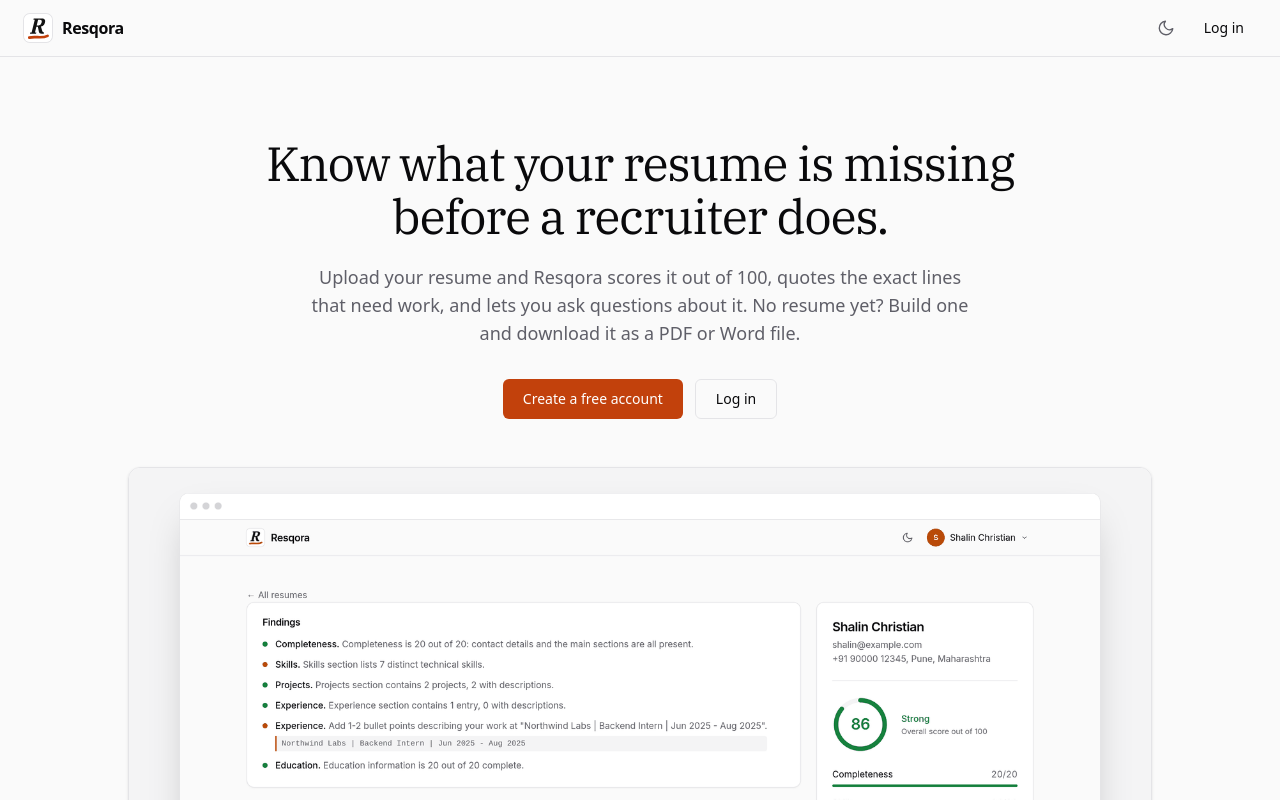
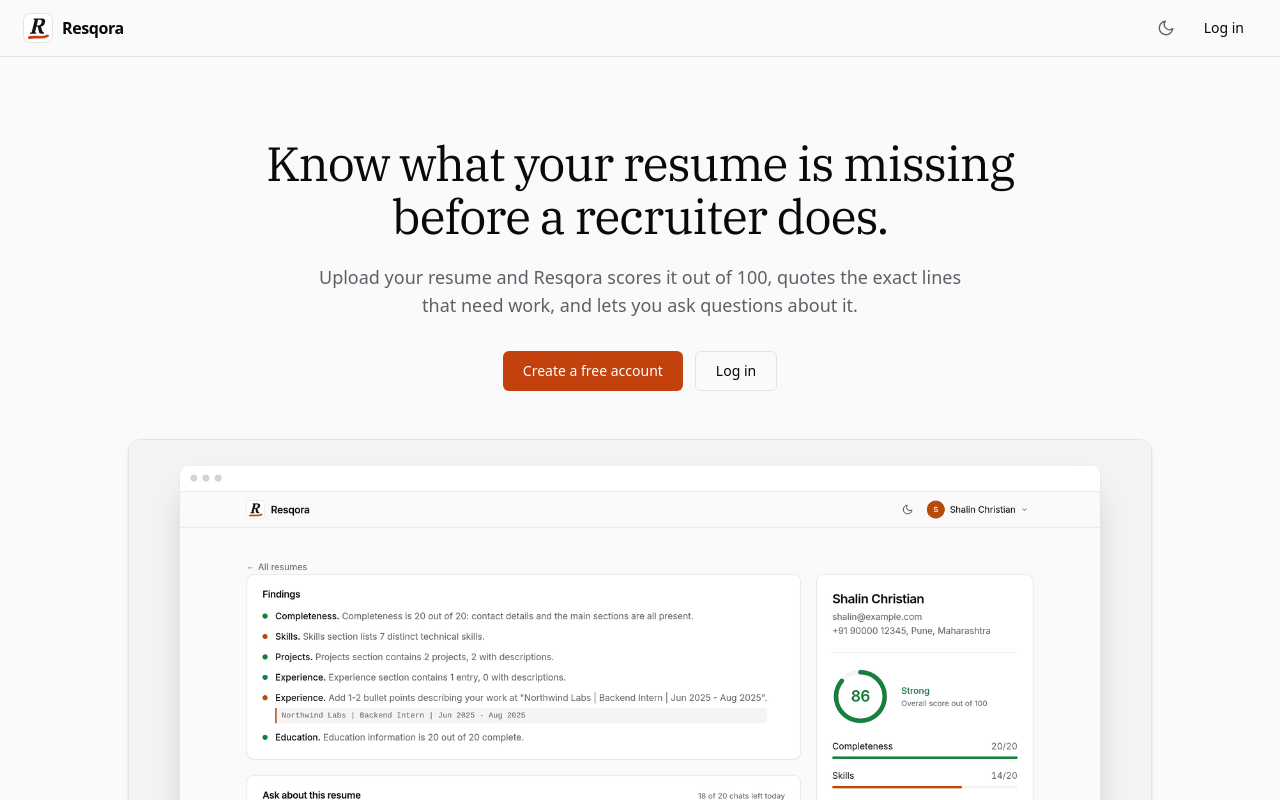
Before and after one commit to shalinchristian/Resqora, a React (Vite) app in the folder resqora-frontend/: page / in a window 1280 px wide. Shown: the top 800 px of the page. Built offline with nearby package versions, Linux system fonts and the light colour scheme; no server answers.

Commit message:
fix: drop the builder line from the home hero while it's hidden

```diff
--- a/resqora-frontend/src/pages/Home.jsx
+++ b/resqora-frontend/src/pages/Home.jsx
@@ -33,7 +33,7 @@ export default function Home() {
     <div className="max-w-5xl mx-auto">
       <section className="text-center pt-2 sm:pt-8">
         <h1 className="font-serif text-4xl sm:text-5xl leading-[1.1] tracking-tight max-w-3xl mx-auto">Know what your resume is missing before a recruiter does.</h1>
-        <p className="mt-5 text-muted text-base sm:text-lg max-w-2xl mx-auto">Upload your resume and Resqora scores it out of 100, quotes the exact lines that need work, and lets you ask questions about it. No resume yet? Build one and download it as a PDF or Word file.</p>
+        <p className="mt-5 text-muted text-base sm:text-lg max-w-2xl mx-auto">Upload your resume and Resqora scores it out of 100, quotes the exact lines that need work, and lets you ask questions about it.</p>
         <div className="mt-8 flex flex-wrap justify-center gap-3">
           <Link to="/register" className="inline-flex items-center h-10 px-5 rounded-md bg-accent text-accent-ink text-sm font-medium hover:brightness-110 transition">Create a free account</Link>
           <Link to="/login" className="inline-flex items-center h-10 px-5 rounded-md border border-line text-sm font-medium hover:bg-sunken transition-colors">Log in</Link>
```
